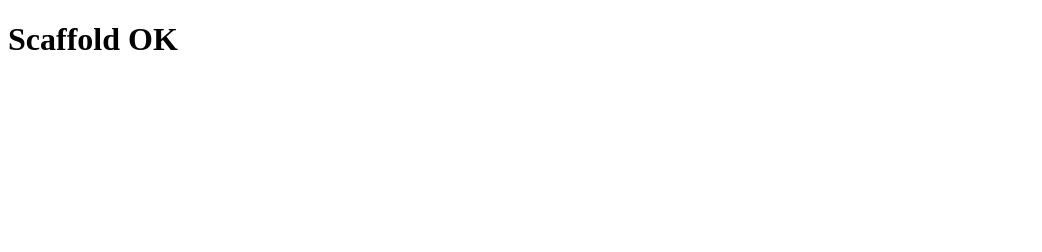
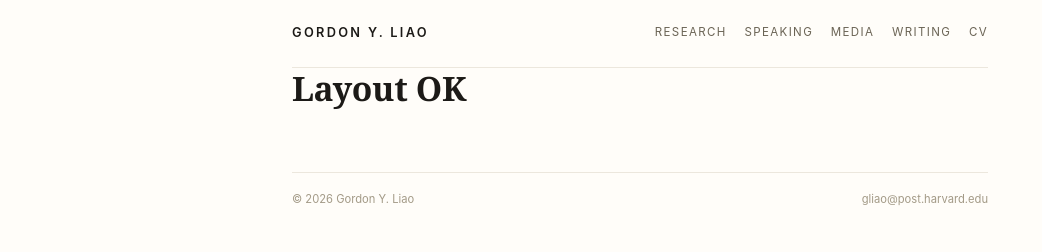
Before and after one commit to goliao/goliao.github.io, an Astro site: page / in a window 1280 px wide. Shown: the whole page, without its empty margins (0-1042 px from the left). Built offline with nearby package versions, Linux system fonts and the light colour scheme; Astro itself is replaced by a stand-in of ours.

Commit message:
site: base layout with nav, footer, SEO head, analytics

```diff
--- /dev/null
+++ b/src/layouts/Base.astro
@@ -0,0 +1,60 @@
+---
+import '@fontsource-variable/source-serif-4';
+import '../styles/global.css';
+
+interface Props { title: string; description: string; ogImage?: string; }
+const { title, description, ogImage = '/img/headshot_GL_4ss.jpg' } = Astro.props;
+const canonical = new URL(Astro.url.pathname, Astro.site);
+const year = new Date().getFullYear();
+const path = Astro.url.pathname;
+const nav = [
+  ['Research', '/research/'],
+  ['Speaking', '/speaking/'],
+  ['Media', '/media/'],
+  ['Writing', '/writing/'],
+  ['CV', '/cv/'],
+];
+---
+<!doctype html>
+<html lang="en">
+  <head>
+    <meta charset="utf-8" />
+    <meta name="viewport" content="width=device-width, initial-scale=1" />
+    <title>{title}</title>
+    <meta name="description" content={description} />
+    <link rel="canonical" href={canonical} />
+    <link rel="sitemap" href="/sitemap-index.xml" />
+    <meta name="google-site-verification" content="4DbUCUEQqZAgO5WOoKRudfma9z2KIP0AfnfHa1_BClM" />
+    <meta property="og:title" content={title} />
+    <meta property="og:description" content={description} />
+    <meta property="og:url" content={canonical} />
+    <meta property="og:image" content={new URL(ogImage, Astro.site)} />
+    <meta name="twitter:card" content="summary" />
+    <meta name="twitter:site" content="@gordonliao" />
+  </head>
+  <body>
+    <div class="container">
+      <nav class="site-nav">
+        <a class="brand" href="/">GORDON Y. LIAO</a>
+        <div class="links">
+          {nav.map(([label, href]) => (
+            <a href={href} aria-current={path === href ? 'page' : undefined}>{label}</a>
+          ))}
+        </div>
+      </nav>
+      <main><slot /></main>
+      <footer class="site-footer">
+        <span>© {year} Gordon Y. Liao</span>
+        <a href="mailto:gliao@post.harvard.edu">gliao@post.harvard.edu</a>
+      </footer>
+    </div>
+    <!-- Statcounter (carried over from legacy site) -->
+    <script type="text/javascript">
+      var sc_project=12395335;
+      var sc_invisible=1;
+      var sc_security="315509ac";
+    </script>
+    <script type="text/javascript" src="https://www.statcounter.com/counter/counter.js" async></script>
+    <noscript><div class="statcounter"><a title="free web stats" href="https://statcounter.com/" target="_blank"><img class="statcounter" src="https://c.statcounter.com/12395335/0/315509ac/1/" alt="free web stats"></a></div></noscript>
+  </body>
+</html>
--- a/src/pages/index.astro
+++ b/src/pages/index.astro
@@ -1,4 +1,6 @@
 ---
+import Base from '../layouts/Base.astro';
 ---
-<html lang="en"><head><title>Gordon Y. Liao</title></head>
-<body><h1>Scaffold OK</h1></body></html>
+<Base title="Gordon Y. Liao" description="Chief Economist and Head of Research at Circle. Ph.D. Economics, Harvard.">
+  <h1>Layout OK</h1>
+</Base>
```
